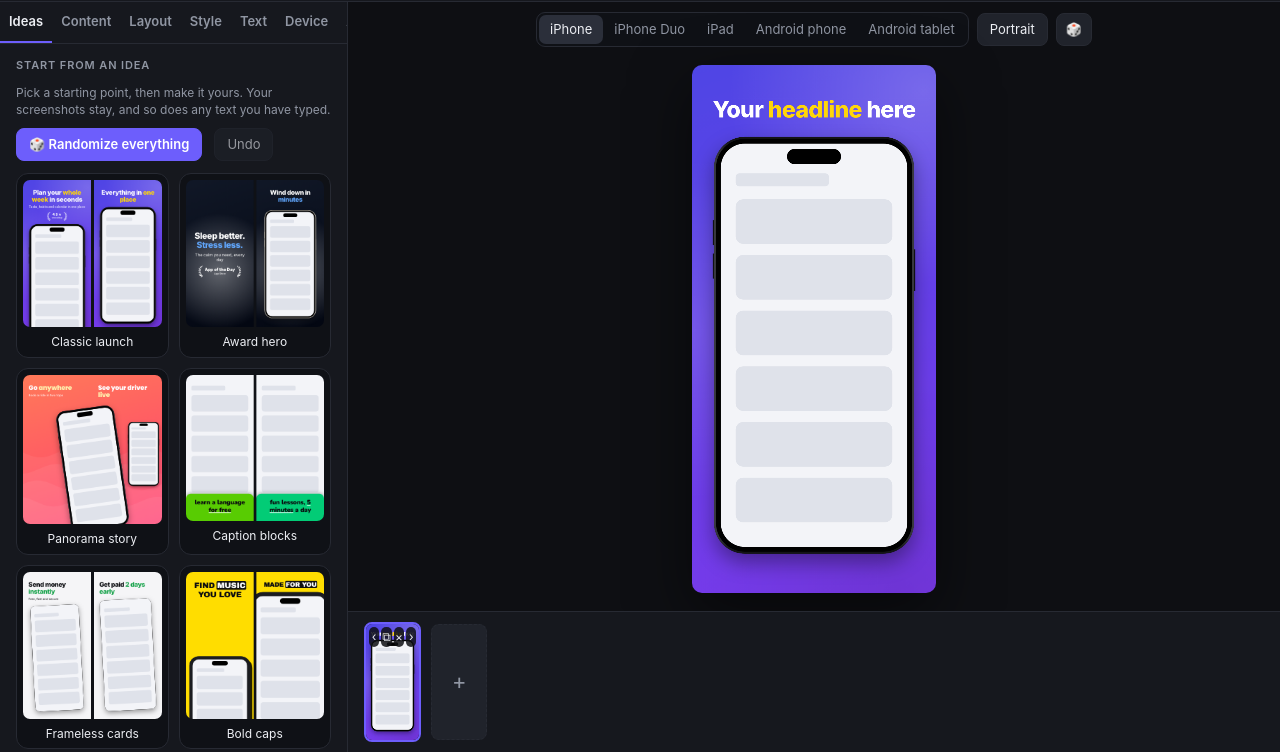
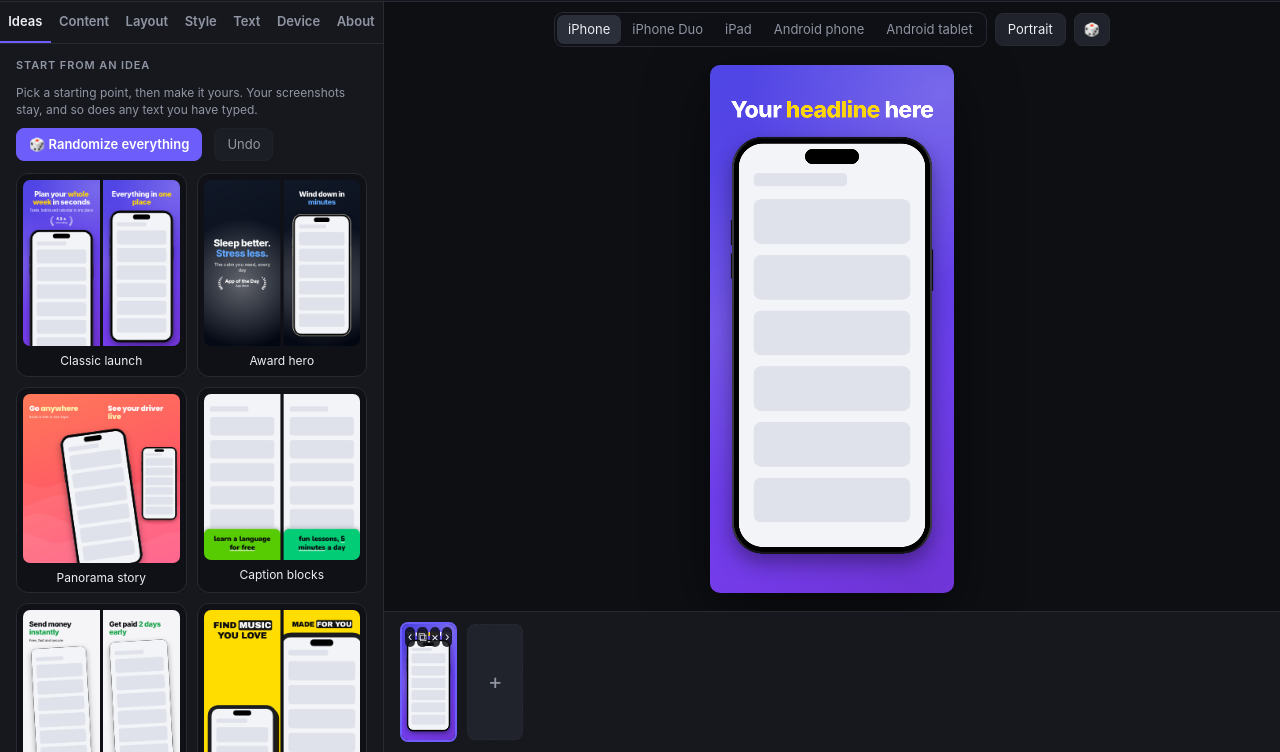
Before and after one commit to pond1982/screenshot-studio, a plain HTML site: page index.html in a window 1280 px wide. Shown: the part 48-800 px from the top of the page. Drawn offline with nearby package versions, Linux system fonts and the light colour scheme.

Commit message:
Fit all seven editor tabs so About is no longer cut off
Co-Authored-By: Claude <noreply@anthropic.com>

```diff
--- a/styles.css
+++ b/styles.css
@@ -25,10 +25,10 @@ a { color: #a79dff; }
 .seg button.on { background: #2b2f3a; color: var(--ink); }
 
 main { flex: 1; display: flex; flex-direction: row-reverse; min-height: 0; }
-.panel { width: 348px; flex: none; display: flex; flex-direction: column; background: var(--panel); border-right: 1px solid var(--line); min-height: 0; }
+.panel { width: 384px; flex: none; display: flex; flex-direction: column; background: var(--panel); border-right: 1px solid var(--line); min-height: 0; }
 .tabs { display: flex; flex: none; border-bottom: 1px solid var(--line); overflow-x: auto; scrollbar-width: none; }
 .tabs::-webkit-scrollbar { display: none; }
-.tabs button { flex: 1 0 auto; border: 0; border-radius: 0; background: none; padding: 10px 9px; color: var(--dim); border-bottom: 2px solid transparent; font-weight: 600; }
+.tabs button { flex: 1 1 auto; min-width: 0; border: 0; border-radius: 0; background: none; padding: 10px 5px; white-space: nowrap; color: var(--dim); border-bottom: 2px solid transparent; font-weight: 600; }
 .tabs button.on { color: var(--ink); border-bottom-color: var(--accent); }
 .panel-body { flex: 1; overflow-y: auto; padding: 0 16px 24px; padding-bottom: max(24px, env(safe-area-inset-bottom)); -webkit-overflow-scrolling: touch; }
 .panel section { padding: 14px 0; border-bottom: 1px solid var(--line); }
@@ -145,7 +145,7 @@ dialog::backdrop { background: rgba(0,0,0,.6); }
   .bar button, .credit { padding: 6px 9px; }
   textarea, input[type=text], select { font-size: 16px; } /* stops iOS zooming on focus */
   .chips button { padding: 7px 12px; }
-  .tabs button { padding: 12px 10px; }
+  .tabs button { padding: 12px 3px; font-size: 12.5px; }
   .sizes { grid-template-columns: 1fr; }
   .panel-body { padding-left: 14px; padding-right: 14px; }
 }
```
